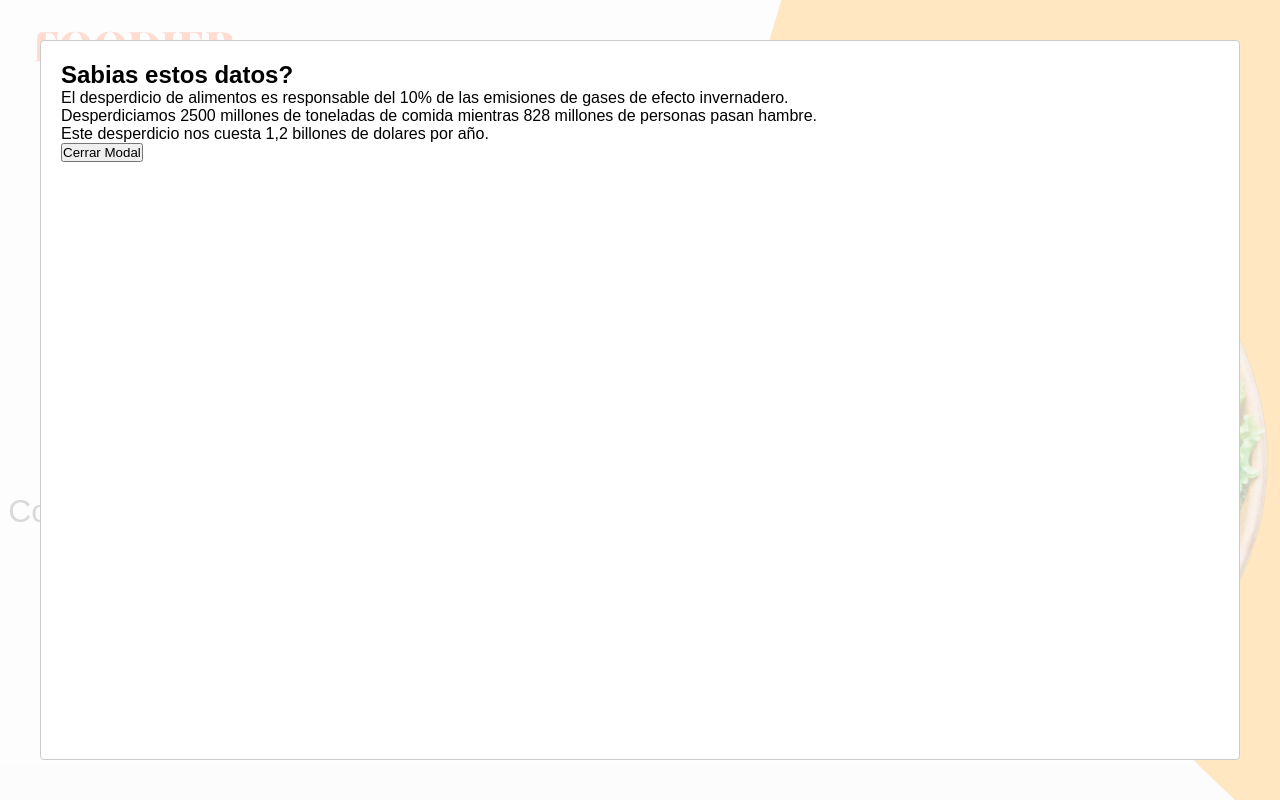
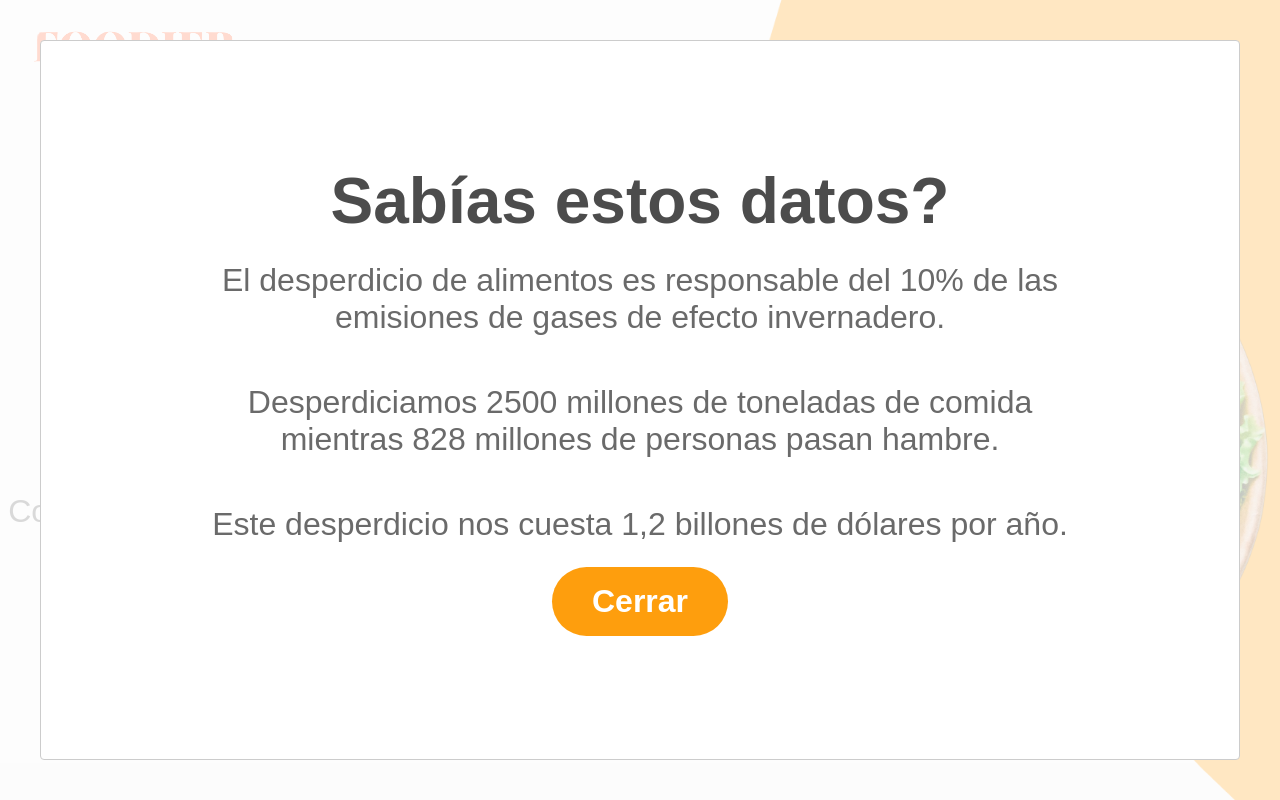
Before and after one commit to AgusLivi/PF--Foodier, a React (Vite) app in the folder Client/: page / in a window 1280 px wide. Shown: the top 800 px of the page. Built offline with nearby package versions, Linux system fonts and the light colour scheme.

Commit message:
css para el modal

```diff
--- a/Client/src/Views/Landing/Landing.jsx
+++ b/Client/src/Views/Landing/Landing.jsx
@@ -140,16 +140,21 @@ const Home = () => {
       </div>
 
       <Modal
-        isOpen={modalIsOpen}
-        onRequestClose={closeModal}
-        contentLabel="Ejemplo de Modal"
-      >
-        <h2>Sabias estos datos?</h2>
-      <p>El desperdicio de alimentos es responsable del 10% de las emisiones de gases de efecto invernadero.</p>
-      <p>Desperdiciamos 2500 millones de toneladas de comida mientras 828 millones de personas pasan hambre.</p>
-      <p>Este desperdicio nos cuesta 1,2 billones de dolares por año.</p>
-        <button onClick={closeModal}>Cerrar Modal</button>
-      </Modal>
+  isOpen={modalIsOpen}
+  onRequestClose={closeModal}
+  contentLabel="Ejemplo de Modal"
+  className={style.modalContent} // Agrega la clase para el estilo del modal
+  overlayClassName={style.modalOverlay} // Agrega la clase para el estilo del fondo semitransparente
+>
+  <div className={style.modalTextContainer}> {/* Contenedor del texto */}
+    <h2 className={style.primaryheading}>Sabías estos datos?</h2>
+    <p className={style.primarytext}>El desperdicio de alimentos es responsable del 10% de las emisiones de gases de efecto invernadero.</p>
+    <p className={style.primarytext}>Desperdiciamos 2500 millones de toneladas de comida mientras 828 millones de personas pasan hambre.</p>
+    <p className={style.primarytext}>Este desperdicio nos cuesta 1,2 billones de dólares por año.</p>
+    <button className={style.secondarybutton} onClick={closeModal}>Cerrar</button>
+  </div>
+</Modal>
+
     </>
   );
 };
--- a/Client/src/Views/Landing/Landing.module.css
+++ b/Client/src/Views/Landing/Landing.module.css
@@ -428,4 +428,22 @@ nav {
     display: none;
   }
 }
-/* Estilos para el contenido del modal */
+/* Estilos para el contenedor del modal */
+.modalContainer {
+  display: flex;
+  align-items: center;
+  justify-content: center;
+  min-height: 100vh;
+  background-color: rgba(0, 0, 0, 0.3); /* Fondo semitransparente detrás del modal */
+  position: relative;
+}
+
+/* Estilos para el contenedor del texto */
+.modalTextContainer {
+  display: flex;
+  flex-direction: column;
+  align-items: center;
+  justify-content: center;
+  text-align: center;
+  height: 100%; /* Asegura que el contenedor ocupe toda la altura del modal */
+}
```
